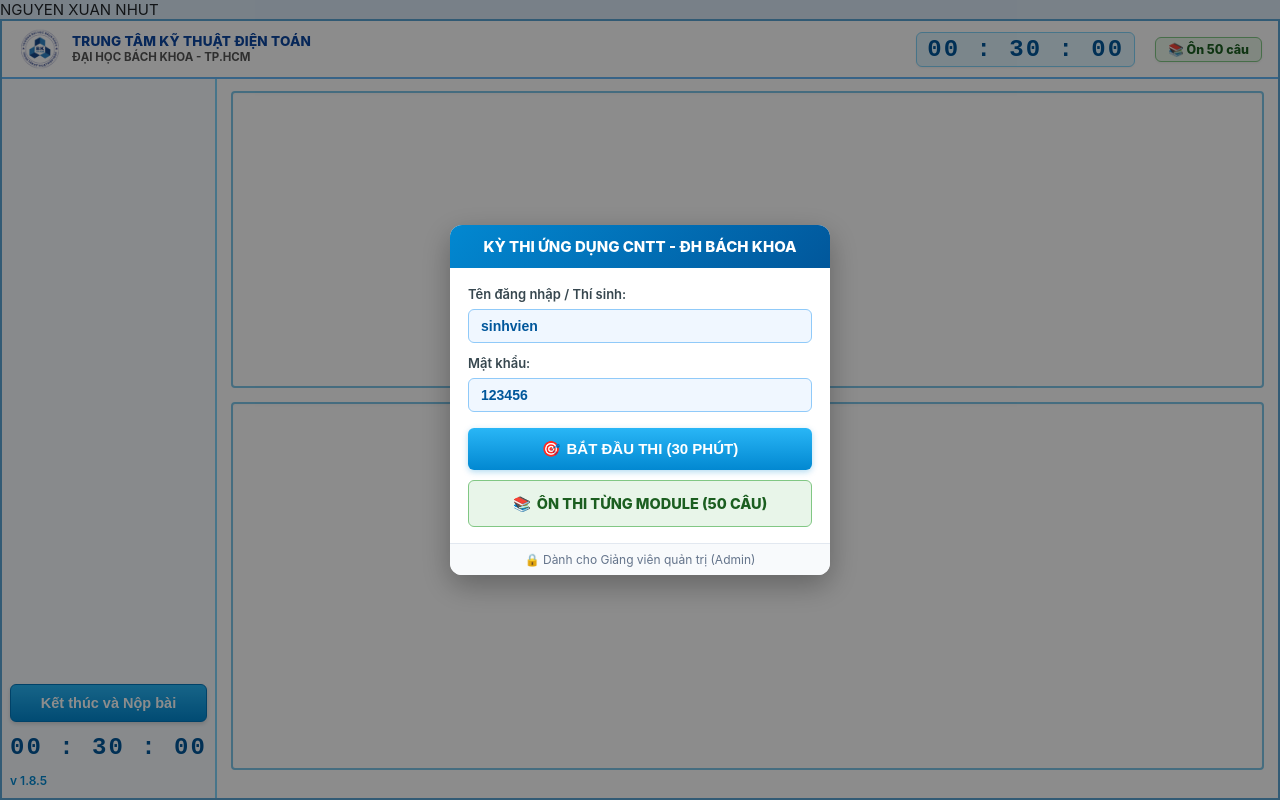
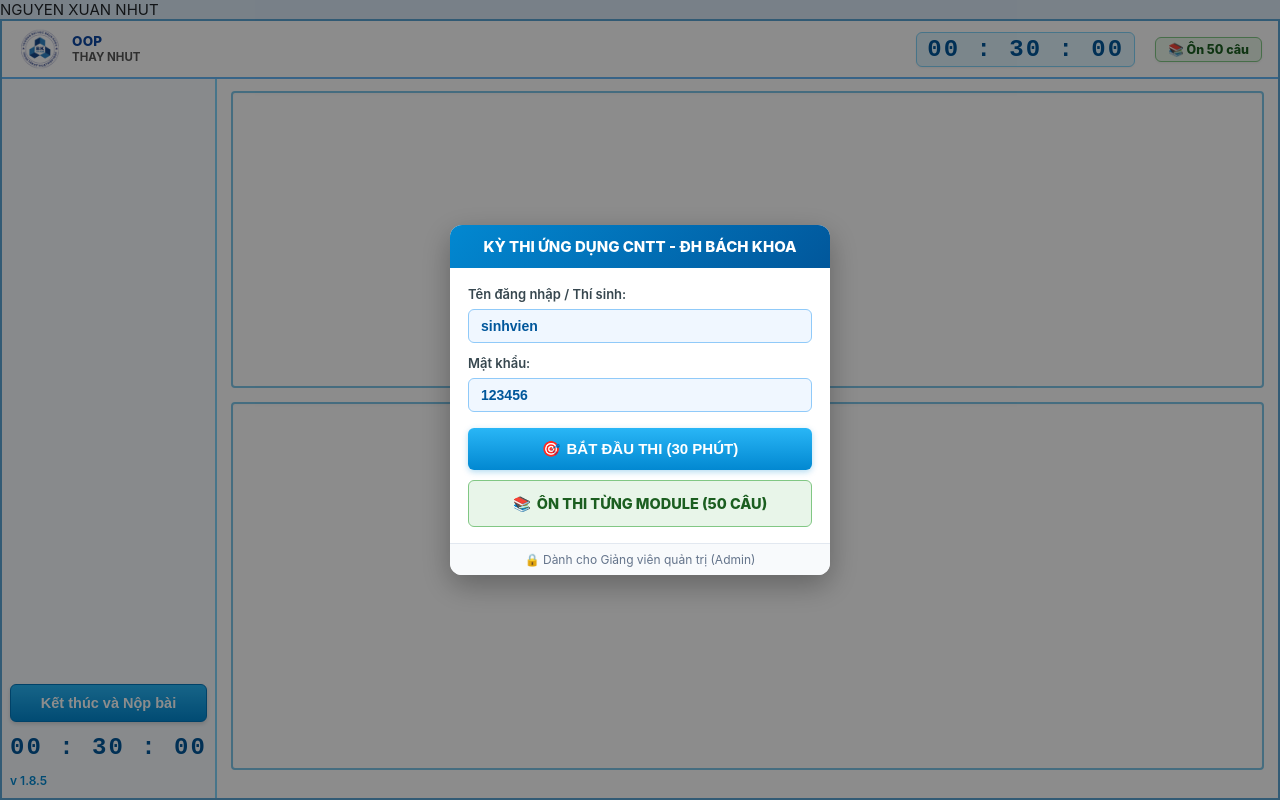
Before and after one commit to TinHocKP/TracNghiemOOP, a plain HTML site: page index.html in a window 1280 px wide. Drawn offline with Linux system fonts and the light colour scheme.

Commit message:
Update index.html

```diff
--- a/index.html
+++ b/index.html
@@ -18,8 +18,8 @@
       <div class="header-left">
         <img src="assets/logo-bk.png" alt="Logo Bách Khoa" class="logo-bk">
         <div class="header-school-info">
-          <div class="center-title">TRUNG TÂM KỸ THUẬT ĐIỆN TOÁN</div>
-          <div class="school-title">ĐẠI HỌC BÁCH KHOA - TP.HCM</div>
+          <div class="center-title">OOP</div>
+          <div class="school-title">THAY NHUT</div>
         </div>
       </div>
 
```
